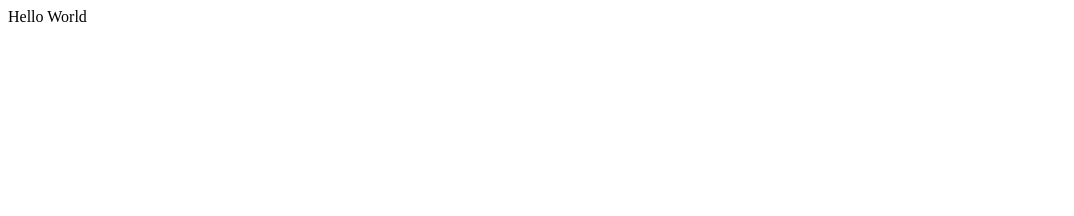
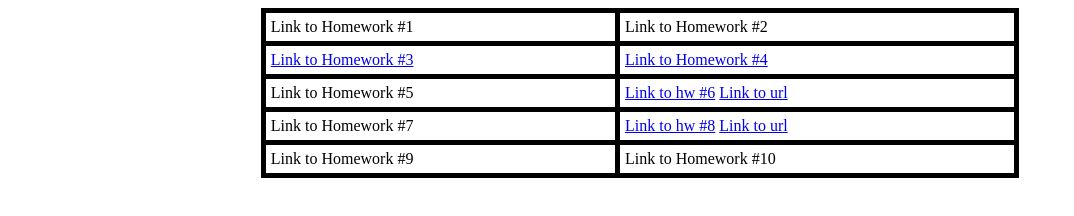
Before and after one commit to xinruiy2/csci571, a plain HTML site: page docs/index.html in a window 1280 px wide. Shown: the whole page, without its empty margins (0-1074 px from the left). Drawn offline with Linux system fonts and the light colour scheme.

Commit message:
Update index.html

```diff
--- a/docs/index.html
+++ b/docs/index.html
@@ -1 +1,38 @@
-<html><body><p>Hello World</p></body></html>
+<html><head><meta http-equiv="Content-Type" content="text/html; charset=windows-1252">
+<style>
+table, th, td {
+  border: 5px solid black;
+  border-collapse: collapse;
+}
+th, td {
+  padding: 5px;
+}
+</style>
+<style></style><script async="" src="./homeworklink_files/adblocker-chromeglobalinjectjs.js.download"></script></head>
+<body data-gr-c-s-loaded="true">
+
+<table style="width:60%" align="center">
+  <tbody><tr>
+    <td>Link to Homework #1 </td>
+    <td>Link to Homework #2</td>
+  </tr>
+  <tr>
+    <td><a href="homework3.html">Link to Homework #3</a></td>
+    <td><a href="https://csci571.com/hw/hw2/ScrambleThisName.html">Link to Homework #4</a></td>
+  </tr>
+  <tr>
+    <td>Link to Homework #5</td>
+    <td><a href="https://neat-shell-279601.wm.r.appspot.com/">Link to hw #6</a> <a href="https://neat-shell-279601.wm.r.appspot.com/second?fname=mask&minprice=30&maxprice=50&New=yes&Expedited=yes&sortby=Price+%2B+Shipping%3A+highest+first">Link to url</a> </td>
+  </tr>
+  <tr>
+    <td>Link to Homework #7</td>
+    <td><a href="https://nodejs1-280700.wm.r.appspot.com/">Link to hw #8</a>  <a href="https://nodejs0.wm.r.appspot.com/?keyword=iphone&minPrice=null&maxPrice=null&sortOrder=BestMatch:4201">Link to url</a> </td>
+  </tr>
+  <tr>
+    <td>Link to Homework #9</td>
+    <td>Link to Homework #10</td>
+  </tr>
+  </tbody></table>
+
+
+</body></html>
```
